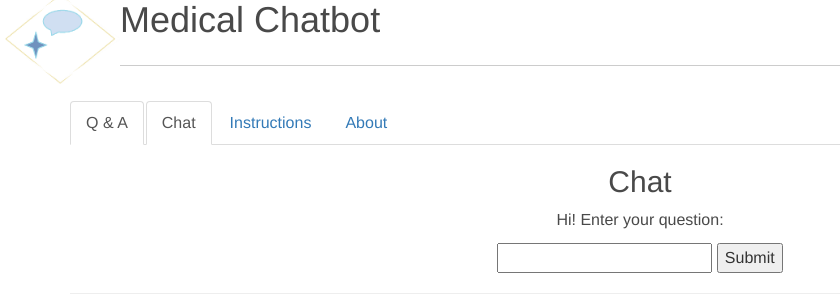
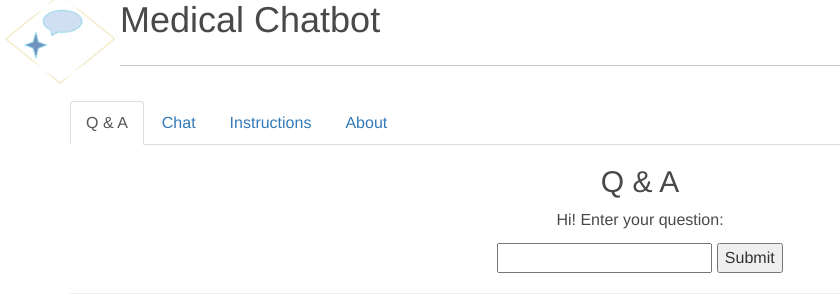
Before and after one commit to aeaiu/med_chat, a Flask app: page / in a window 1280 px wide. Shown: the part 20-320 px from the top of the page, without its empty margins (0-840 px from the left). Run offline with Flask 3, Linux system fonts and the light colour scheme; some libraries are stand-ins or nearby versions.

Commit message:
first commit

```diff
--- a/templates/chat.html
+++ b/templates/chat.html
@@ -7,7 +7,7 @@
   <!-- Nav tabs -->
   <ul class="nav nav-tabs" role="tablist">
     <li role="presentation" class="active"><a href="#home" aria-controls="home" role="tab" data-toggle="tab">Q & A</a></li>
-    <li role="presentation" class="active"><a href="#home" aria-controls="tab1" role="tab1" data-toggle="tab">Chat</a></li>
+    <li role="presentation"><a href="#tab1" aria-controls="tab1" role="tab" data-toggle="tab">Chat</a></li>
     <li role="presentation"><a href="#tab2" aria-controls="tab2" role="tab" data-toggle="tab">Instructions</a></li>
     <li role="presentation"><a href="#tab3" aria-controls="tab3" role="tab" data-toggle="tab">About</a></li>
      </ul>
@@ -16,7 +16,7 @@
   <div class="tab-content">
 
     <div role="tabpanel" class="tab-pane active"  id="home">
-    <h2>Chat </h2>
+    <h2>Q & A </h2>
     <p>Hi! Enter your question:  </p>
     <form name="chatform" action="/chat/" method="POST">
     <input type="text" name="t1">
```
Also changed, not shown: 2 other files.
